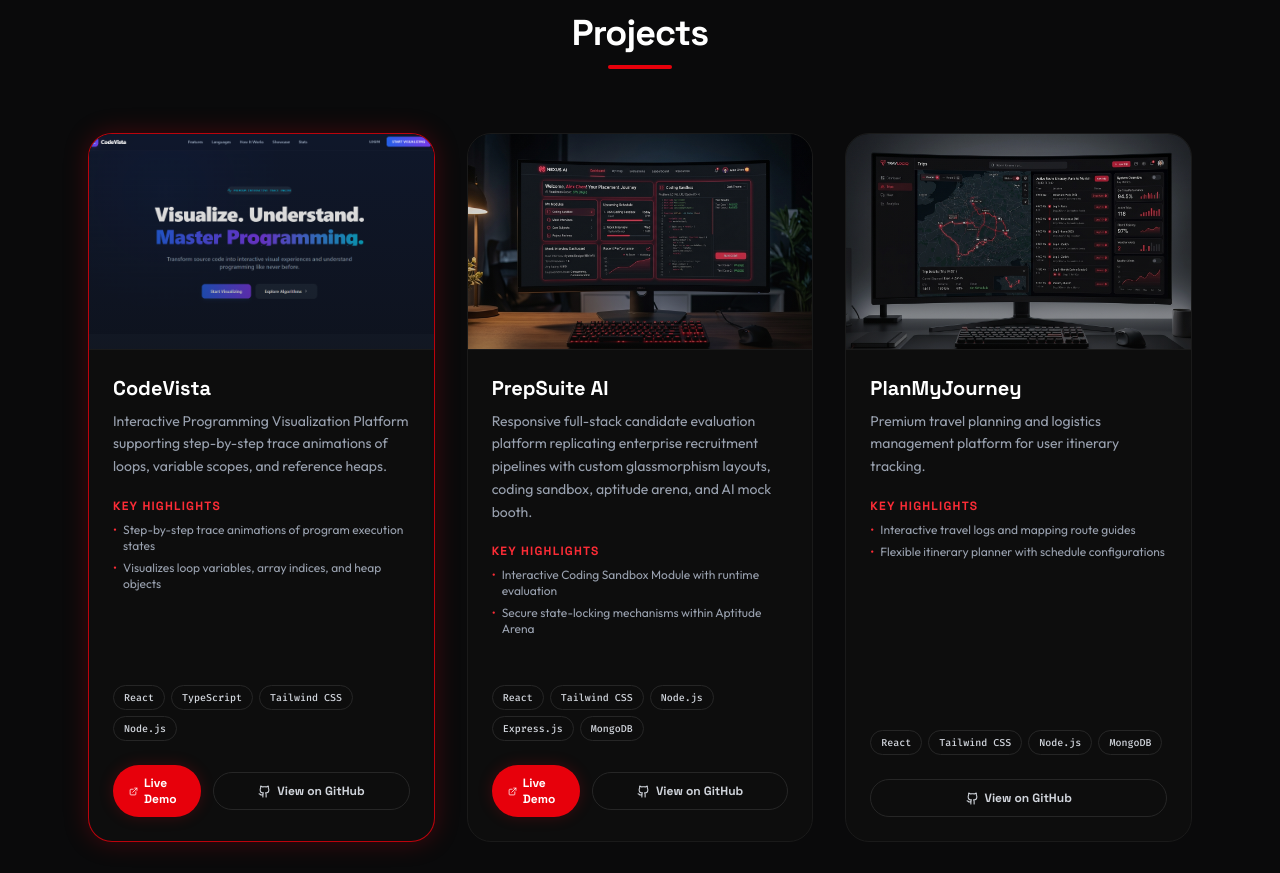
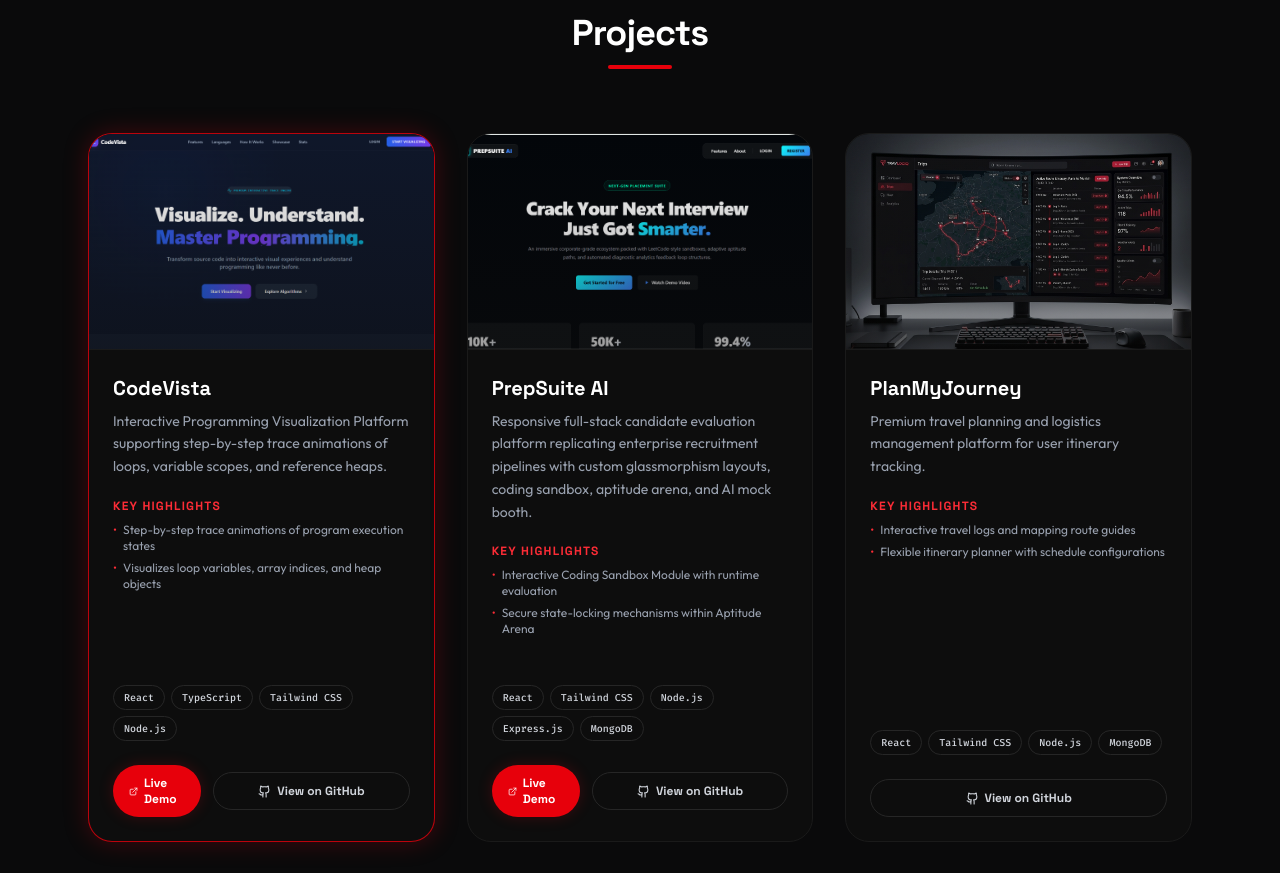
Before and after one commit to Bindu7729/portfolio, a React (Vite) app: page / in a window 1280 px wide. Shown: the part 2740-3613 px from the top of the page. Built offline with nearby package versions, Linux system fonts and the light colour scheme.

Commit message:
style: replace PrepSuite AI project image with correct screenshot and update live demo link

```diff
--- a/src/data/portfolioData.ts
+++ b/src/data/portfolioData.ts
@@ -49,8 +49,8 @@ export const projectsData: Project[] = [
       "AI Mock Booth supporting continuous user response-tracking nodes"
     ],
     githubUrl: "https://github.com/Bindu7729/prepsuite-ai",
-    liveUrl: "https://prepsuite-ai-byyu.vercel.app",
-    image: "/projects/prepsuite_ai.jpg"
+    liveUrl: "https://prepsuite-ai-byyu-eight.vercel.app/",
+    image: "/projects/prepsuite_ai.png"
   },
   {
     id: "planmyjourney",
```
Also changed, not shown: public/projects/prepsuite_ai.png (added).
